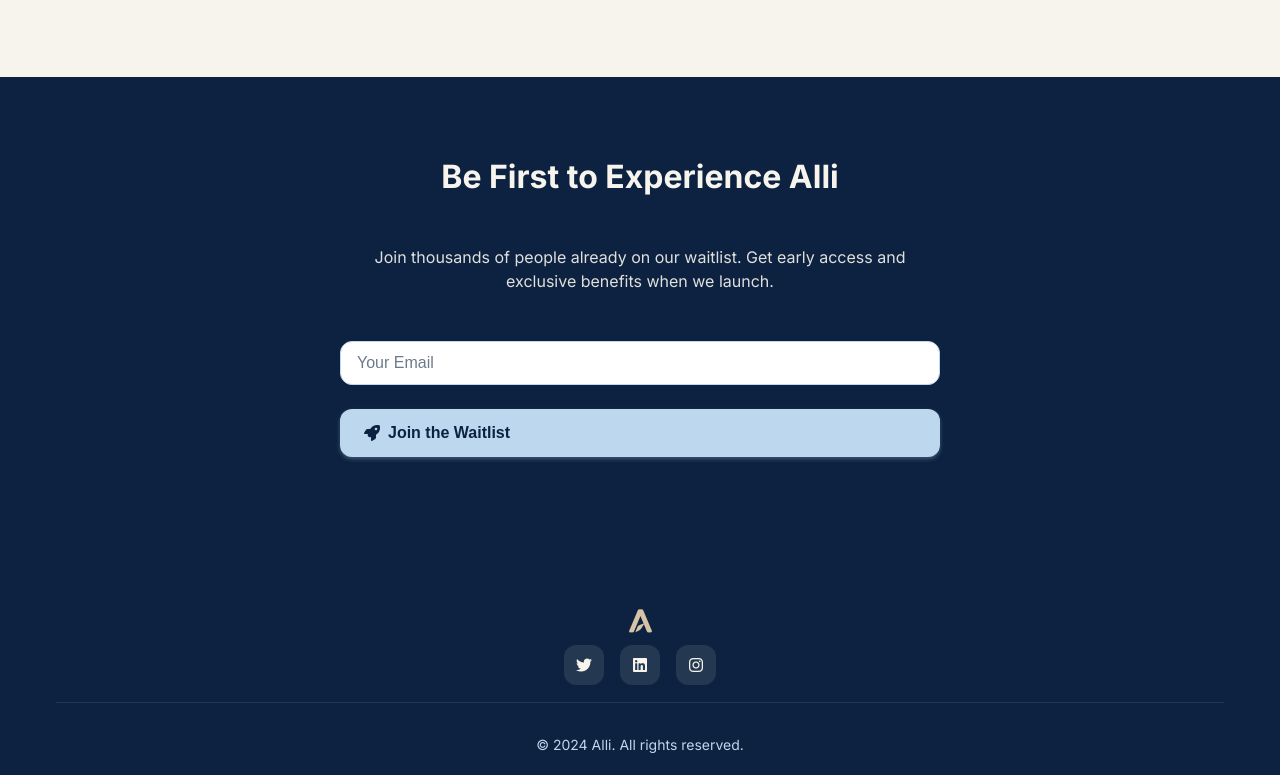
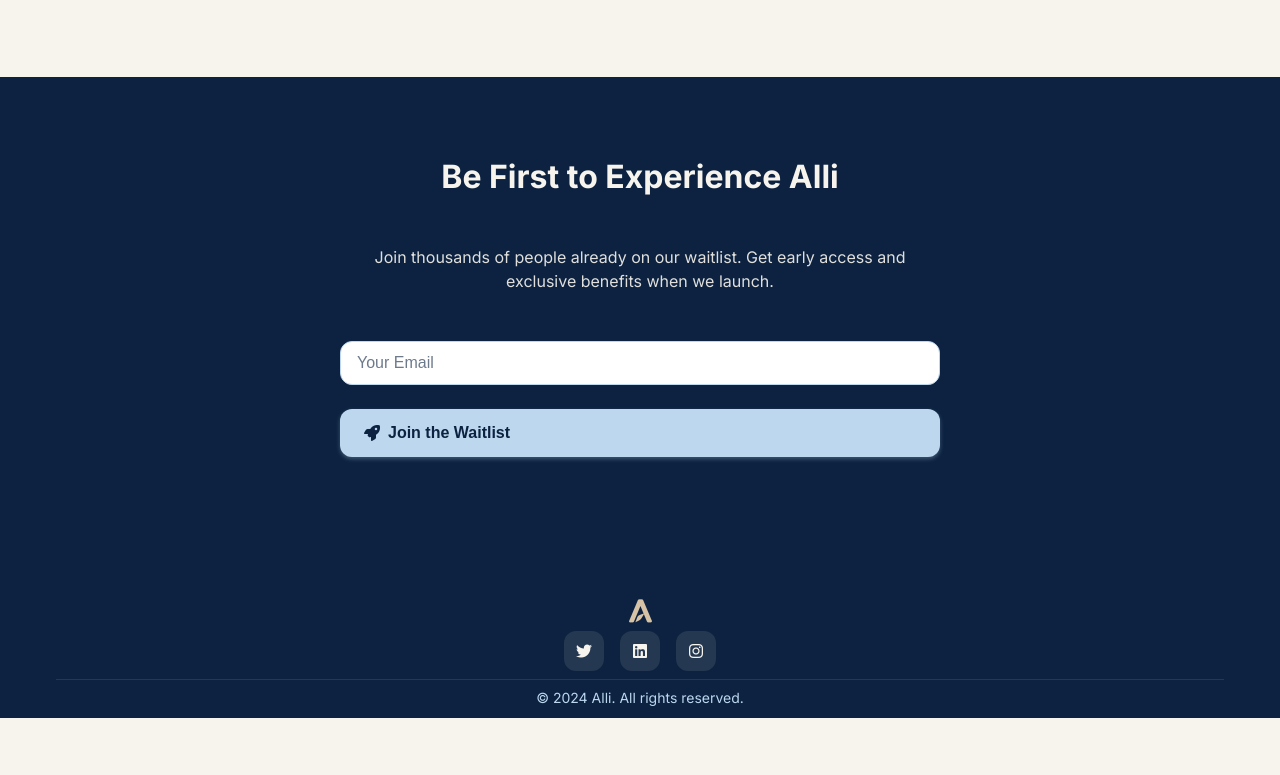
Before and after one commit to JacksonDickfos/alli-landing-page, a plain HTML site: page index.html in a window 1280 px wide. Shown: the part 2723-3498 px from the top of the page. After the commit the page ends 3441 px from the top, so only its background shows below. Drawn offline with Linux system fonts and the light colour scheme.

Commit message:
Drastically reduce footer gaps - much tighter spacing throughout footer

```diff
--- a/styles.css
+++ b/styles.css
@@ -863,7 +863,7 @@ body {
 .footer {
     background: #0C2240;
     color: #F7F4ED;
-    padding: 20px 0 20px;
+    padding: 10px 0 10px;
 }
 
 .footer-content {
@@ -871,21 +871,21 @@ body {
     flex-direction: column;
     align-items: center;
     text-align: center;
-    margin-bottom: 0.125rem;
+    margin-bottom: 0;
 }
 
 .footer-logo {
     display: flex;
     align-items: center;
     justify-content: center;
-    margin-bottom: 0.5rem;
+    margin-bottom: 0.25rem;
 }
 
 .social-links {
     display: flex;
     gap: 1rem;
     justify-content: center;
-    margin-bottom: 15px;
+    margin-bottom: 8px;
 }
 
 .social-links a {
@@ -908,7 +908,7 @@ body {
 
 .footer-bottom {
     text-align: center;
-    padding-top: 2rem;
+    padding-top: 0.5rem;
     border-top: 1px solid rgba(247, 244, 237, 0.1);
     color: #BDD7EF;
     font-size: 14px;
```
